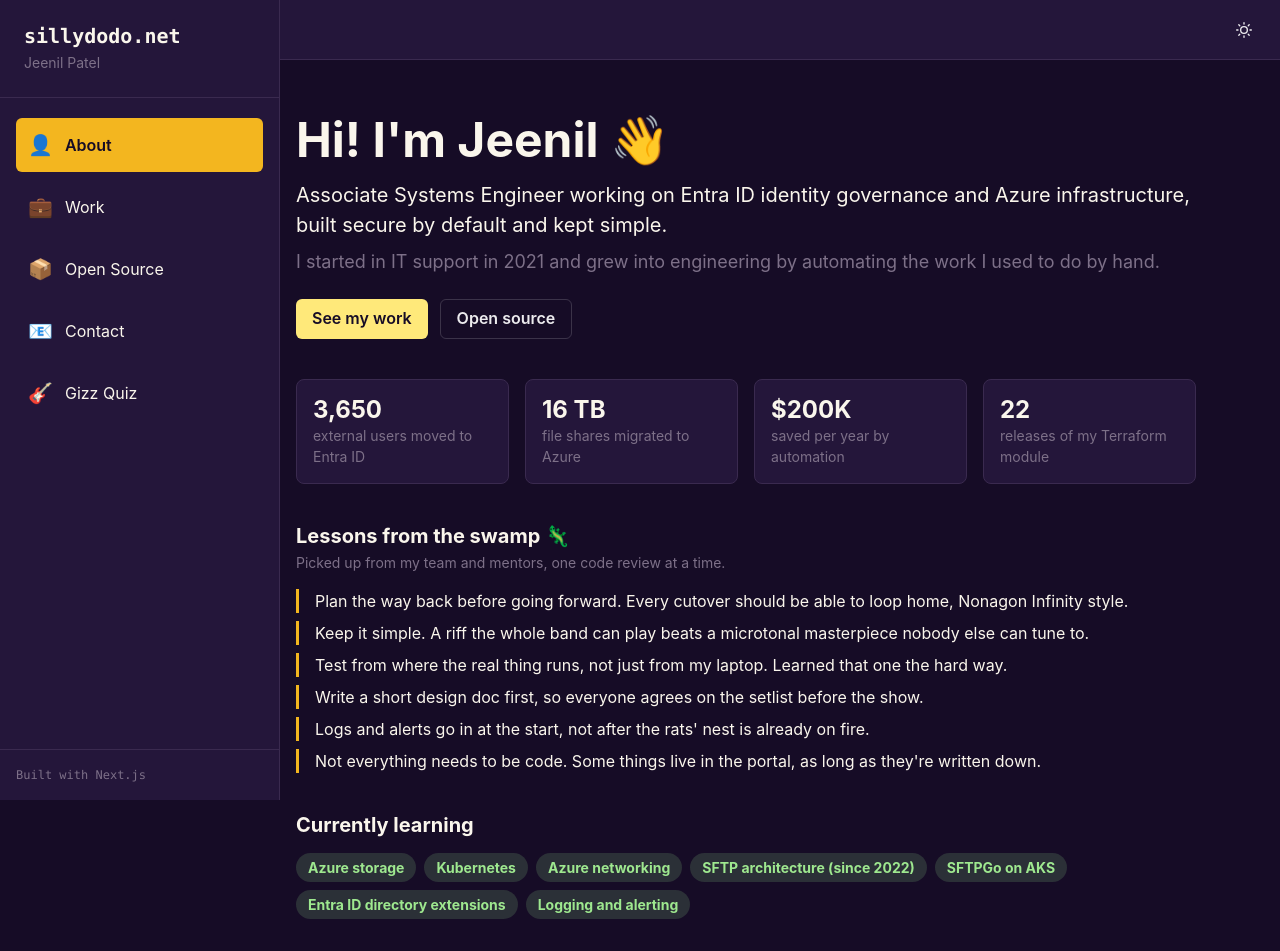
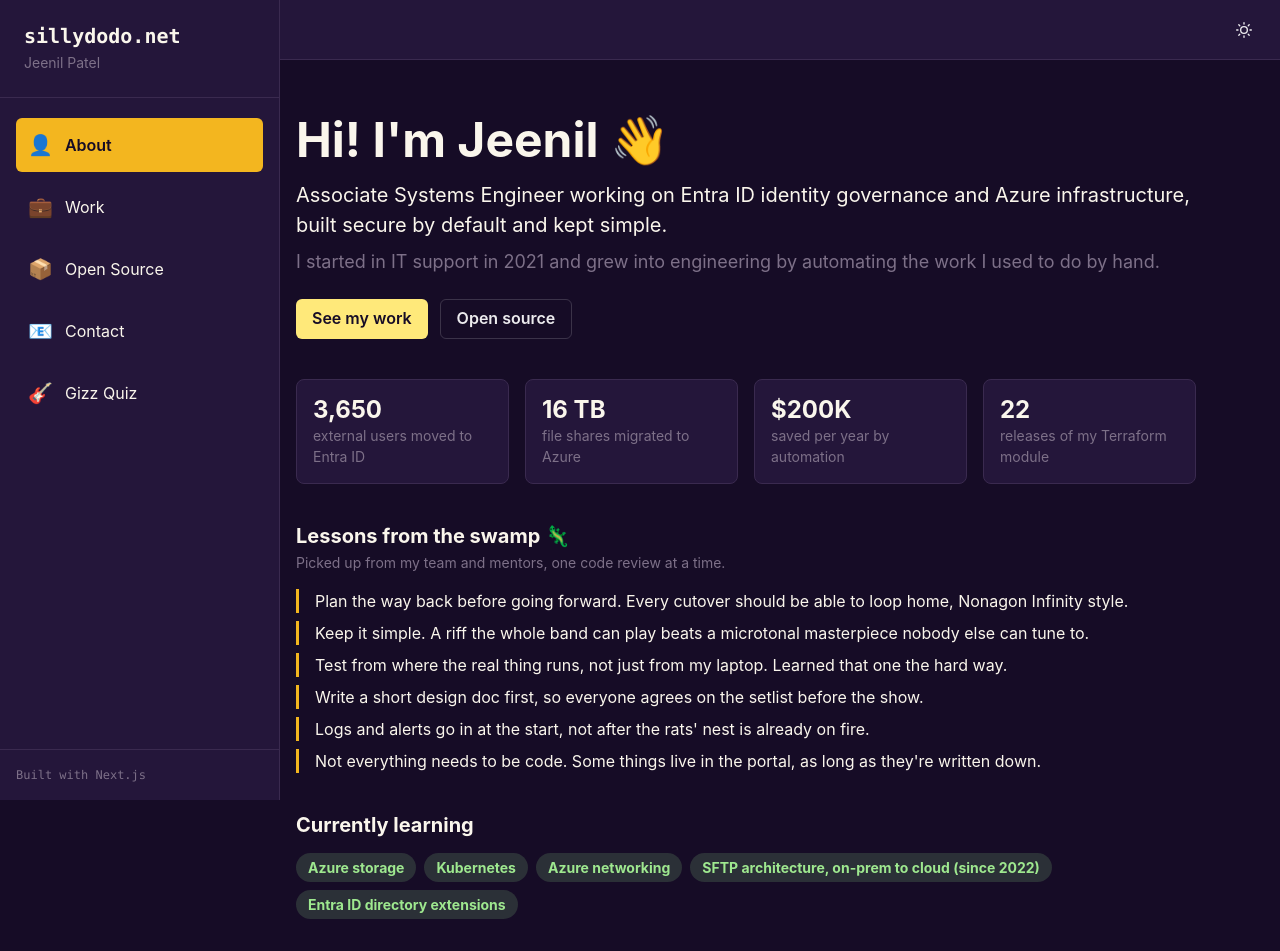
Before and after one commit to Jeenil/sillydodo, a Next.js app: page / in a window 1280 px wide. Built offline with nearby package versions, Linux system fonts and the light colour scheme.

Commit message:
feat(about): trim currently learning list
Fold SFTPGo into SFTP architecture and drop logging and alerting.

```diff
--- a/app/components/sections/AboutSection.tsx
+++ b/app/components/sections/AboutSection.tsx
@@ -26,10 +26,8 @@ const learning = [
   "Azure storage",
   "Kubernetes",
   "Azure networking",
-  "SFTP architecture (since 2022)",
-  "SFTPGo on AKS",
+  "SFTP architecture, on-prem to cloud (since 2022)",
   "Entra ID directory extensions",
-  "Logging and alerting",
 ];
 
 export function AboutSection() {
```
